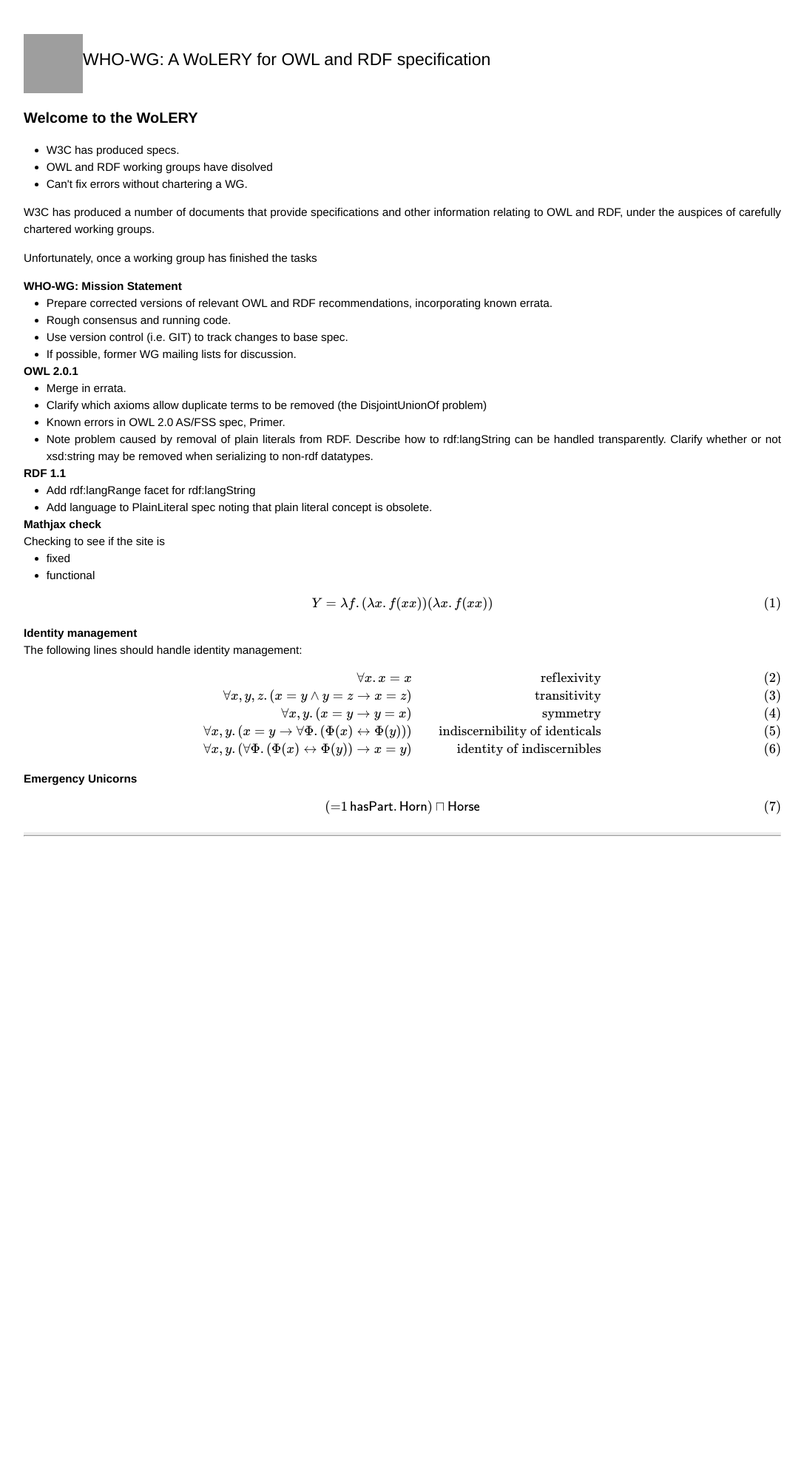
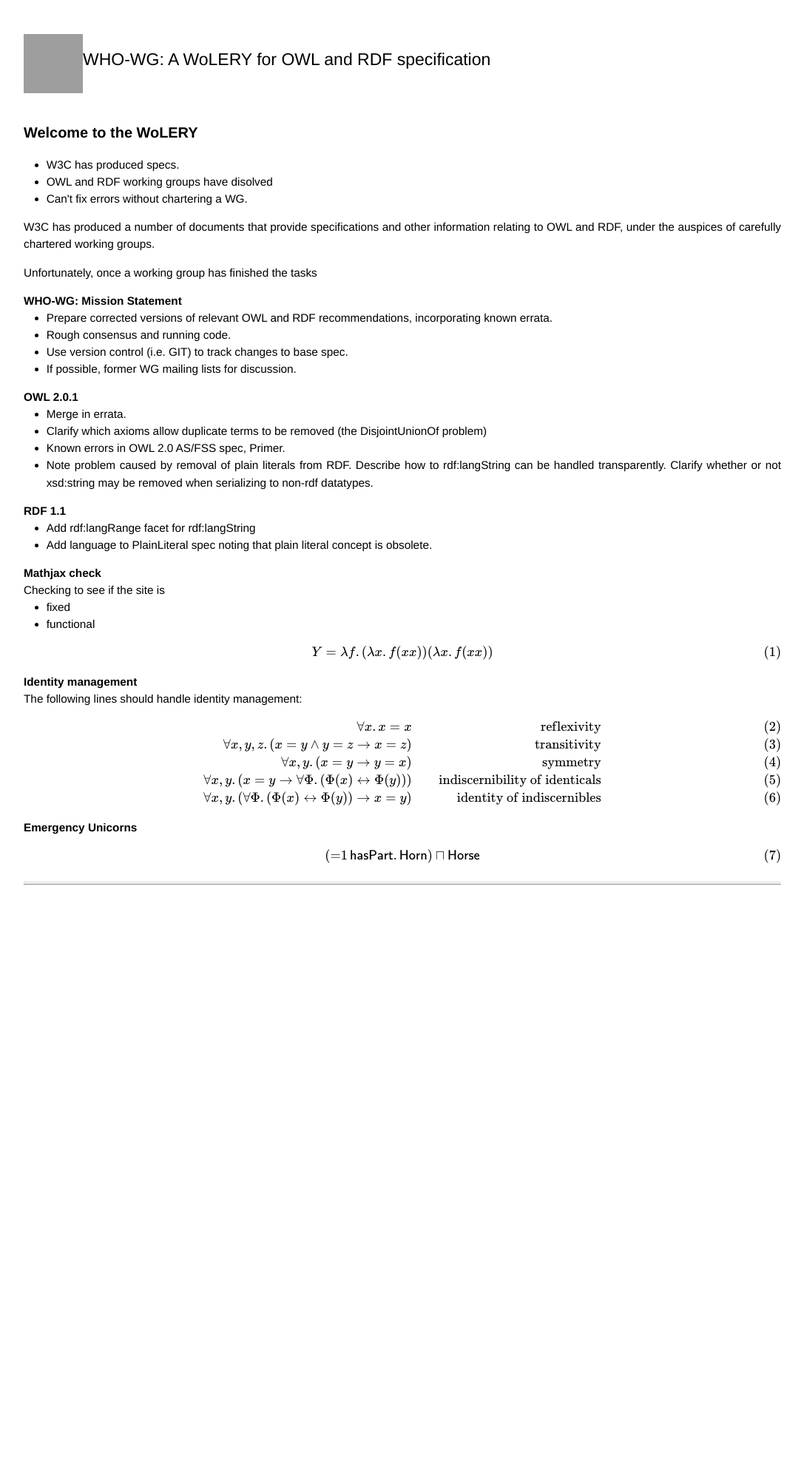
Before and after one commit to WHO-WG/WHO-WG.github.io, a Jekyll site: the page built from index.html, in a window 1280 px wide. Shown: the whole page at 74% size, without its empty margins (96-1183 px from the left). Built offline with Jekyll 4.4.1, drawn with Linux system fonts in a browser that asks for light colours; Markdown is read by kramdown in place of the engine named in the settings; formulas are drawn with MathJax 3; before the commit the page ends 1916 px from its top, so only the background shows below that; grey boxes are pictures that could not be loaded.

Commit message:
header change

```diff
--- a/css/main.css
+++ b/css/main.css
@@ -20,7 +20,8 @@
 }
 
 h1, h2, h3, h4, h5, h6 {
-  font-size: 100%; }
+  font-size: 100%;
+margin-top: 1em;}
 
 h1 {
     margin-bottom: 1em;
```
